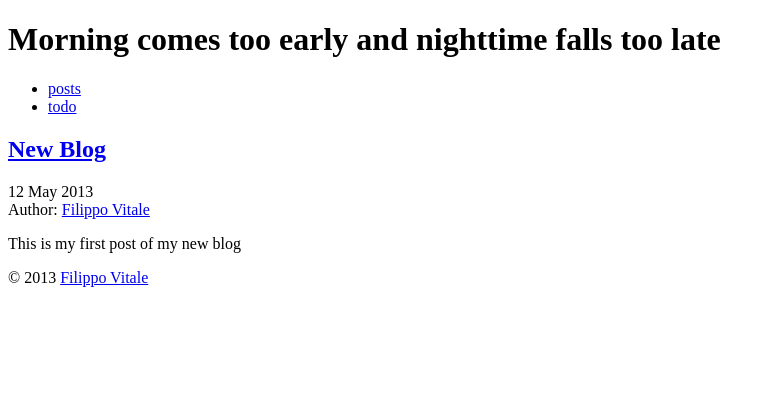
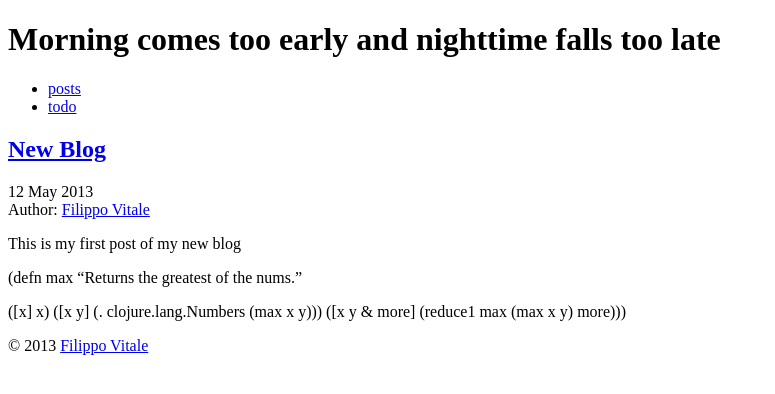
Before and after one commit to filippovitale/filippovitale.github.io, a Jekyll site: the page built from _posts/2013-05-12-new-blog.md, in a window 1280 px wide. Shown: the top 394 px of the page, without its empty margins (0-775 px from the left). Built offline with Jekyll 4.4.1, drawn with Linux system fonts in a browser that asks for light colours; comment, search, counter and statistics services are not loaded.

```diff
--- a/_posts/2013-05-12-new-blog.md
+++ b/_posts/2013-05-12-new-blog.md
@@ -3,3 +3,14 @@ layout: post
 category : personal
 ---
 This is my first post of my new blog
+
+
+(defn max
+  "Returns the greatest of the nums."
+  {:added "1.0"
+   :inline-arities >1?
+   :inline (nary-inline 'max)}
+  ([x] x)
+  ([x y] (. clojure.lang.Numbers (max x y)))
+  ([x y & more]
+   (reduce1 max (max x y) more)))
```
Also changed, not shown: todo.html (+5 -2 lines).
